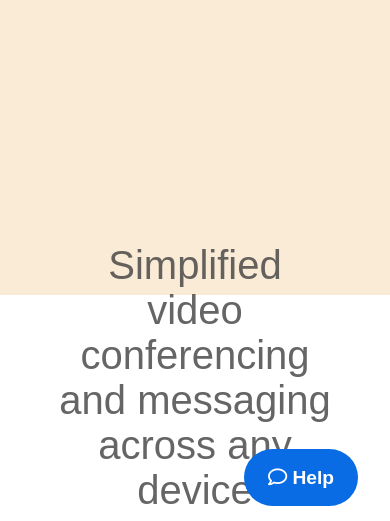
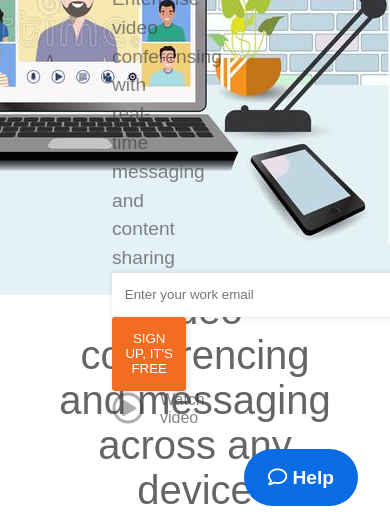
Before and after one commit to emreharman/css-studies, a plain HTML site: page 5-Zoom_Clone_Trying/index.html in a window 390 px wide. Shown: the part 323-844 px from the top of the page. Drawn offline with nearby package versions, Linux system fonts and the light colour scheme.

Commit message:
finishing v1(not responsive)

```diff
--- a/5-Zoom_Clone_Trying/index.html
+++ b/5-Zoom_Clone_Trying/index.html
@@ -59,7 +59,21 @@
         </div>
     </header>
     <div class="content">
-
+        <div class="content-left">
+            <h1>Zoom Meetings & Chat</h1>
+            <p>
+                Enterprise video conferensing with real-time messaging and
+                content sharing
+            </p>
+            <div class="content-left-form">
+                <input type="text" class="content-form-input" placeholder="Enter your work email">
+                <button class="content-form-button">SIGN UP, IT'S FREE</button>
+            </div>
+            <div class="content-left-watch">
+                <span><a href="#" class="watch-icon"><i class="far fa-play-circle"></a></i></span>
+                <span class="watch-text"><a href="#">Watch video</a></span>
+            </div>
+        </div>
     </div>
     <footer>
         <p>Simplified video conferencing and messaging across any device</p>
--- a/5-Zoom_Clone_Trying/style.css
+++ b/5-Zoom_Clone_Trying/style.css
@@ -44,6 +44,7 @@ a {
   box-shadow: -4px 6px 14px -5px rgba(0, 0, 0, 0.62);
   visibility: hidden;
   background-color: white;
+  z-index: 1000;
 }
 .resources-popup a {
   color: black;
@@ -179,9 +180,72 @@ a {
 .content {
   width: 100%;
   height: 60%;
-  background-color: antiquewhite;
+  background-image: url("./img/landing-img.jpg");
+  background-repeat: no-repeat;
+  background-position-x: right;
+  background-color: #e4f1f7;
+  position: relative;
 }
-
+.content-left {
+  position: absolute;
+  top: 0;
+  left: 0;
+  width: 47.8%;
+  height: 100%;
+  display: flex;
+  flex-direction: column;
+  padding-left: 7rem;
+  justify-content: space-evenly;
+}
+.content-left h1 {
+  font-weight: lighter;
+  font-size: 2.7rem;
+  color: rgba(53, 53, 53, 0.6);
+}
+.content-left p {
+  color: rgba(53, 53, 53, 0.6);
+  font-size: 1.2rem;
+  line-height: 150%;
+}
+.content-form-input {
+  border: none;
+  border-radius: 3px;
+  padding: 0.9rem 0.8rem;
+  color: rgba(53, 53, 53, 0.4);
+  outline: none;
+  width: 20rem;
+  box-shadow: 1px 0 5px 1px rgba(126, 126, 126, 0.2);
+}
+.content-form-input:focus {
+  border: 1px solid rgba(0, 132, 255, 0.3);
+}
+.content-form-button {
+  padding: 0.9rem 0.8rem;
+  border: none;
+  color: white;
+  background-color: rgb(242, 109, 33);
+  border-radius: 3px;
+  cursor: pointer;
+  box-shadow: 1px 0 5px 1px rgba(126, 126, 126, 0.2);
+  outline: none;
+  transition: all 0.2s ease;
+}
+.content-form-button:hover {
+  background-color: rgb(218, 98, 30);
+}
+.content-left-watch {
+  display: flex;
+  align-items: center;
+}
+.watch-icon {
+  font-size: 2rem;
+  color: rgba(53, 53, 53, 0.4);
+  padding: 1rem;
+  padding-left: 0;
+}
+.watch-text a {
+  color: rgba(53, 53, 53, 0.6);
+}
 /*Footer Section*/
 footer {
   width: 100%;
```
Also changed, not shown: 5-Zoom_Clone_Trying/img/landing-img.jpg (added), 1 other file.
